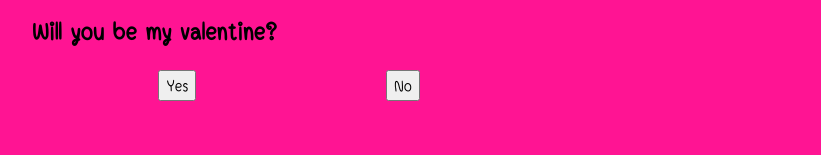
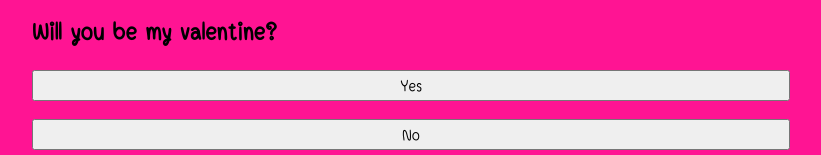
Before and after one commit to m1ssy0u/valentine, a React (Vite) app: page / in a window 1280 px wide. Shown: the part 955-1110 px from the top of the page, without its empty margins (229-1050 px from the left). Before the commit the page ends 1064 px from the top, so only its background shows below. Built offline with nearby package versions, Linux system fonts and the light colour scheme.

Commit message:
fixbtnscale

```diff
--- a/src/App.jsx
+++ b/src/App.jsx
@@ -14,10 +14,11 @@ function App() {
       <>
         <img className="center" src={gif} alt=""/>
         <h2 className="center">{text}</h2>
-        <button  style={{marginLeft : "30%",fontSize : `${yesBtnSize}%`}} onClick={()=>{
+        <button className="center"  style={{fontSize : `${yesBtnSize}%`}} onClick={()=>{
           setSayno(0)
         }}>Yes</button>
-        <button className="nobtn" style={{marginLeft : "15%",display : displayNoBtn,fontSize : "100%"}} onClick={()=>{
+        <br />
+        <button className="nobtn center" style={{display : displayNoBtn,fontSize : "100%"}} onClick={()=>{
           setSayno(sayNo + 1)
           setYesBtnSize(yesBtnSize + 100)
           if(sayNo >= 1 && sayNo < 3){
```
